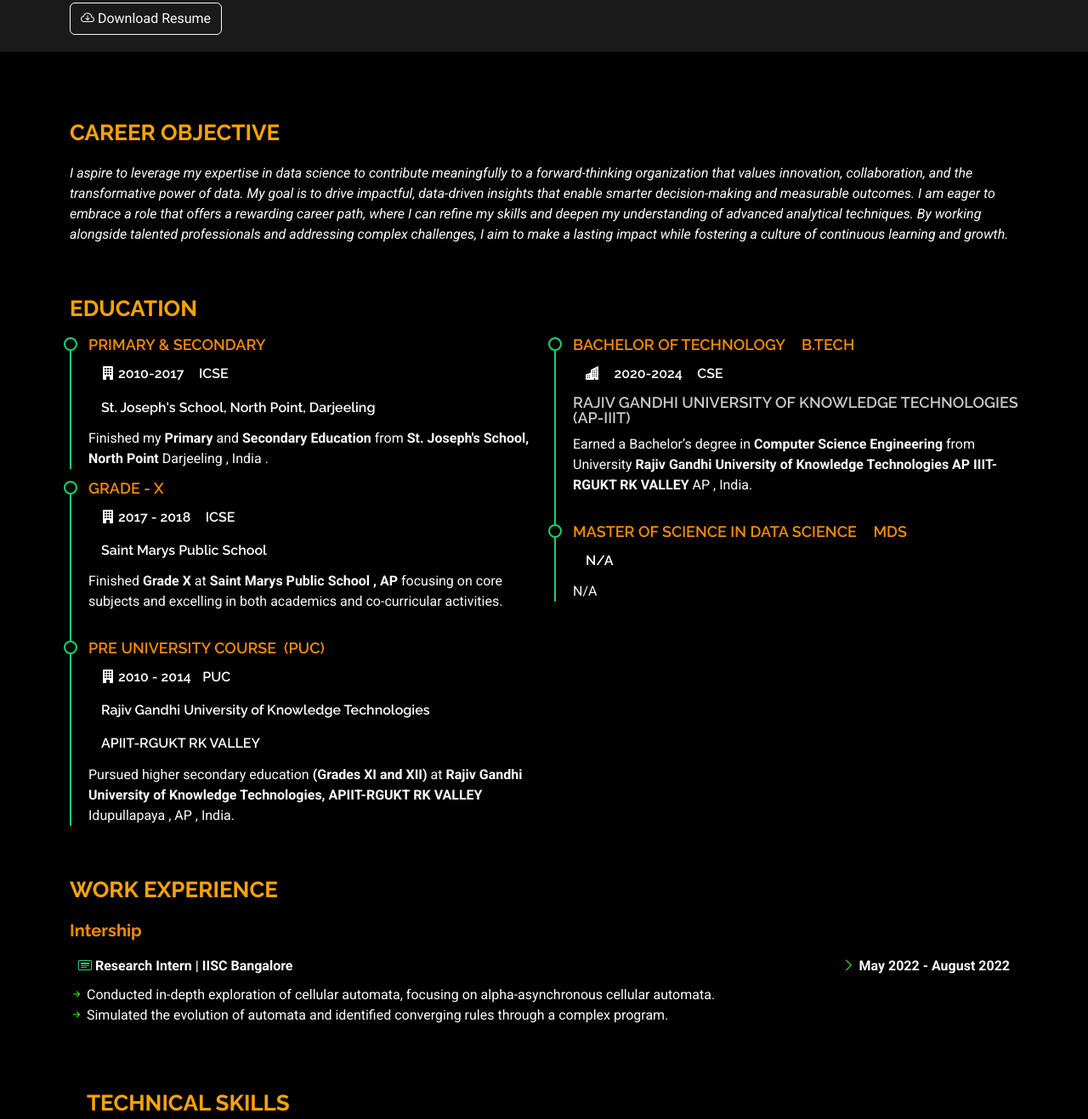
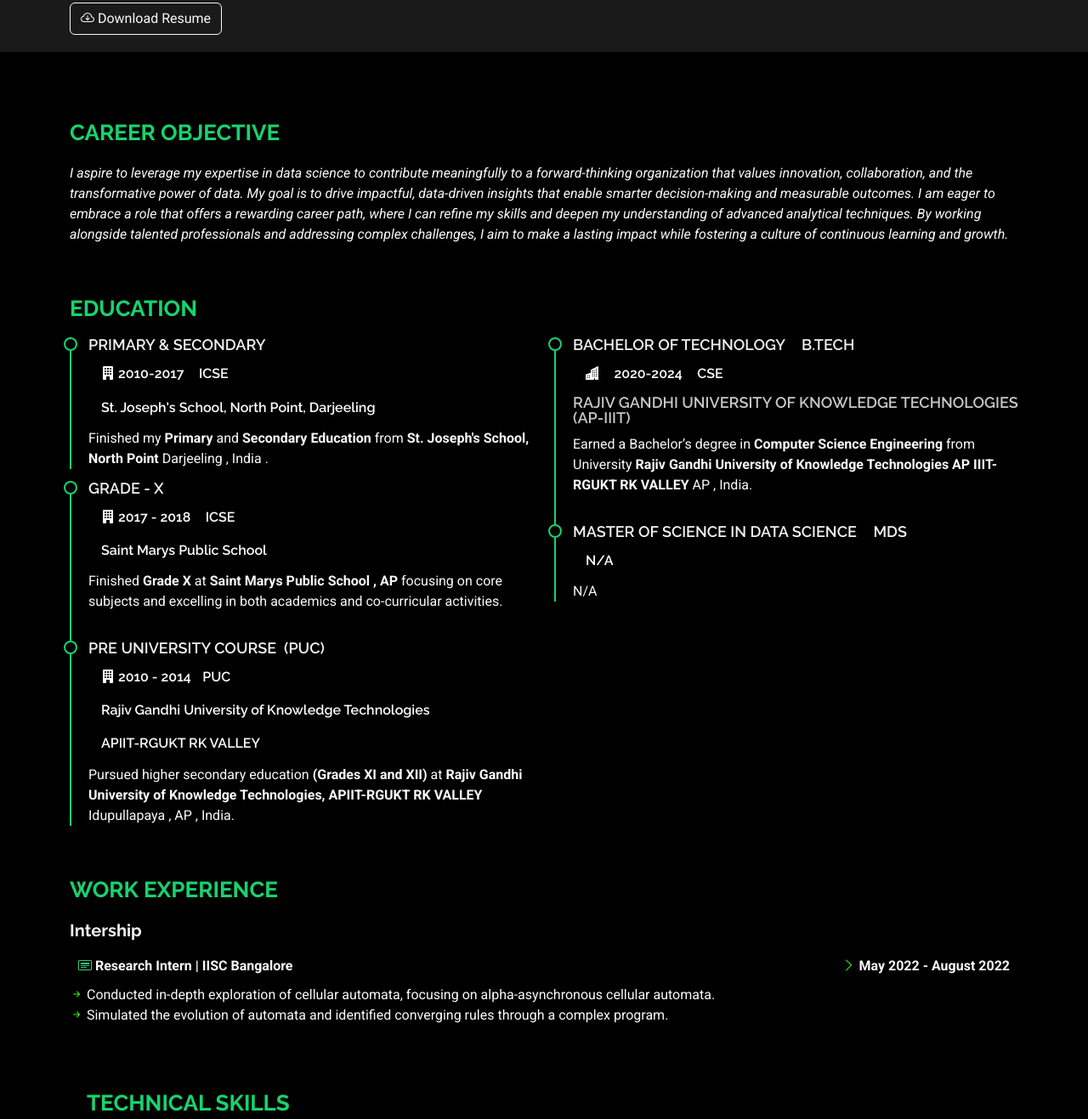
Before and after one commit to revanth-rampal/portfolio, a plain HTML site: page resume.html in a window 1280 px wide. Shown: the part 406-1723 px from the top of the page at 85% size. Drawn offline with Linux system fonts and the light colour scheme.

Commit message:
updated colour

```diff
--- a/resume.html
+++ b/resume.html
@@ -111,17 +111,17 @@
 
 
           <div>
-              <h3 class="resume-title" style="color: #faa307;">CAREER OBJECTIVE</h3>
+              <h3 class="resume-title" style="color: #18d26e;">CAREER OBJECTIVE</h3>
               <p><em>I aspire to leverage my expertise in data science to contribute meaningfully to a forward-thinking organization that values innovation, collaboration, and the transformative power of data. My goal is to drive impactful, data-driven insights that enable smarter decision-making and measurable outcomes. I am eager to embrace a role that offers a rewarding career path, where I can refine my skills and deepen my understanding of advanced analytical techniques. By working alongside talented professionals and addressing complex challenges, I aim to make a lasting impact while fostering a culture of continuous learning and growth.</em></p>
             </div>
           <br>
         <div class="row" >
-            <h3 class="resume-title"  style="color: #faa307;">EDUCATION</h3>
+            <h3 class="resume-title"  style="color: #18d26e;">EDUCATION</h3>
            <div class="col-lg-6" data-aos="fade-up" data-aos-delay="100">
 
 
             <div class="resume-item pb-0">
-              <h4  style="color:#f48c06;">Primary &amp; Secondary</h4>
+              <h4  style="color:#F2F2F2;">Primary &amp; Secondary</h4>
               <h5><i class="bi bi-building-fill"></i> 2010-2017 &ensp; ICSE</h5>  <br>
                 <a href="https://www.sjcnorthpoint.com/" target="_blank"><h5>St. Joseph's School, North Point, Darjeeling</h5></a>
              <p>Finished my <b>Primary</b> and <b>Secondary Education</b> from <b>St. Joseph's School, North Point</b> Darjeeling , India . </p>
@@ -129,14 +129,14 @@
             </div><!-- Edn Resume Item -->
 
             <div class="resume-item">
-              <h4 style="color:#f48c06;">grade - x </h4>
+              <h4 style="color:#F2F2F2;">grade - x </h4>
               <h5> <i class="bi bi-building-fill"></i> 2017 - 2018 &ensp; ICSE</h5><br>
               <h5>Saint Marys Public School</h5>
                 <p>Finished <b>Grade X</b> at <b>Saint Marys Public School , AP</b> focusing on core subjects and excelling in both academics and co-curricular activities.</p>
             </div><!-- Edn Resume Item -->
 
             <div class="resume-item">
-              <h4 style="color:#f48c06;">Pre University course &nbsp;(puc)</h4>
+              <h4 style="color:#F2F2F2;">Pre University course &nbsp;(puc)</h4>
               <h5> <i class="bi bi-building-fill"></i> 2010 - 2014&ensp; PUC</h5><br>
                <a href="https://www.rguktrkv.ac.in/" target="_blank"><h5>Rajiv Gandhi University of Knowledge Technologies</h5><br><h5> APIIT-RGUKT RK VALLEY</h5></a>
                 <p>Pursued higher secondary education <b>(Grades XI and XII)</b> at <b>Rajiv Gandhi University of Knowledge Technologies, APIIT-RGUKT RK VALLEY</b> Idupullapaya , AP , India. </p>
@@ -146,14 +146,14 @@
 
           <div class="col-lg-6" data-aos="fade-up" data-aos-delay="200">
             <div class="resume-item">
-              <h4 style="color:#f48c06;">Bachelor of Technology &ensp; B.TECH</h4>
+              <h4 style="color:#F2F2F2;">Bachelor of Technology &ensp; B.TECH</h4>
                <h5><i class="bi bi-buildings-fill"></i> &ensp; 2020-2024 &ensp; CSE</h5>
             <a href="https://www.rguktrkv.ac.in/" target="_blank"><br> <h4>Rajiv Gandhi University of Knowledge Technologies (AP-IIIT)</h4></a>
                 <p>Earned a Bachelor’s degree in <b>Computer Science Engineering </b>from University<b> Rajiv Gandhi University of Knowledge Technologies AP IIIT-RGUKT RK VALLEY</b> AP , India.</p>
             </div><!-- Edn Resume Item -->
 
             <div class="resume-item">
-              <h4 style="color:#f48c06;">Master of Science in Data Science  &ensp; MDS</h4>
+              <h4 style="color:#F2F2F2;">Master of Science in Data Science  &ensp; MDS</h4>
               <h5> N/A</h5>
                 <p>N/A</p>
             </div><!-- Edn Resume Item -->
@@ -163,8 +163,8 @@
 
           <div>
               <br>
-              <h3 class="resume-title" style="color: #faa307;">WORK EXPERIENCE</h3>
-              <h5 class="resume" style="color:#f48c06;"><b>Intership</b></h5>
+              <h3 class="resume-title" style="color: #18d26e;">WORK EXPERIENCE</h3>
+              <h5 class="resume" style="color:#F2F2F2;"><b>Intership</b></h5>
 
 
            <table style="width: 100%; border-collapse: collapse;">
@@ -179,7 +179,7 @@
         </div>
         <!-- Technical Skills-->
       <div class="technical-skills-section" style="margin: 20px 0; padding: 20px; font-family: 'Verdana', sans-serif;">
-    <h3 class="resume-title" style="color: #faa307;">TECHNICAL SKILLS</h3>
+    <h3 class="resume-title" style="color: #18d26e;">TECHNICAL SKILLS</h3>
     <table style="width: 100%; border-collapse: collapse;">
         <tr>
             <td style="font-weight: bold; padding: 8px; text-align: left;">Languages & Skills</td>
@@ -209,7 +209,7 @@
 </div>
 <!-- certificate-->
         <div>
-    <h3  class="resume-title" style="color: #faa307;">COURSES AND CERTIFICATIONS</h3>
+    <h3  class="resume-title" style="color: #18d26e;">COURSES AND CERTIFICATIONS</h3>
     <table style="width: 100%; border-collapse: collapse;">
         <tr>
             <td style="font-weight: bold; padding: 8px; text-align: left;">
@@ -238,7 +238,7 @@
 
 <!-- Projects   -->
        <div>
-    <h3  class="resume-title" style="color: #faa307;">PROJECTS</h3>
+    <h3  class="resume-title" style="color: #18d26e;">PROJECTS</h3>
 
     <table style="width: 100%; border-collapse: collapse;">
         <!-- Project 1 -->
@@ -281,7 +281,7 @@
         <!-- POR -->
         <div>
     <br>
-    <h3 class="resume-title" style="color: #faa307;">POSITIONS OF RESPONSIBILITY</h3>
+    <h3 class="resume-title" style="color: #18d26e;">POSITIONS OF RESPONSIBILITY</h3>
 
     <table style="width: 100%; border-collapse: collapse;">
         <tr>
@@ -318,7 +318,7 @@
 <!-- Achievement-->
         <div>
     <br>
-    <h3 class="resume-title" style="color: #faa307;">ACHIEVEMENTS</h3>
+    <h3 class="resume-title" style="color: #18d26e;">ACHIEVEMENTS</h3>
 
     <table style="width: 100%; border-collapse: collapse;">
         <tr>
```
